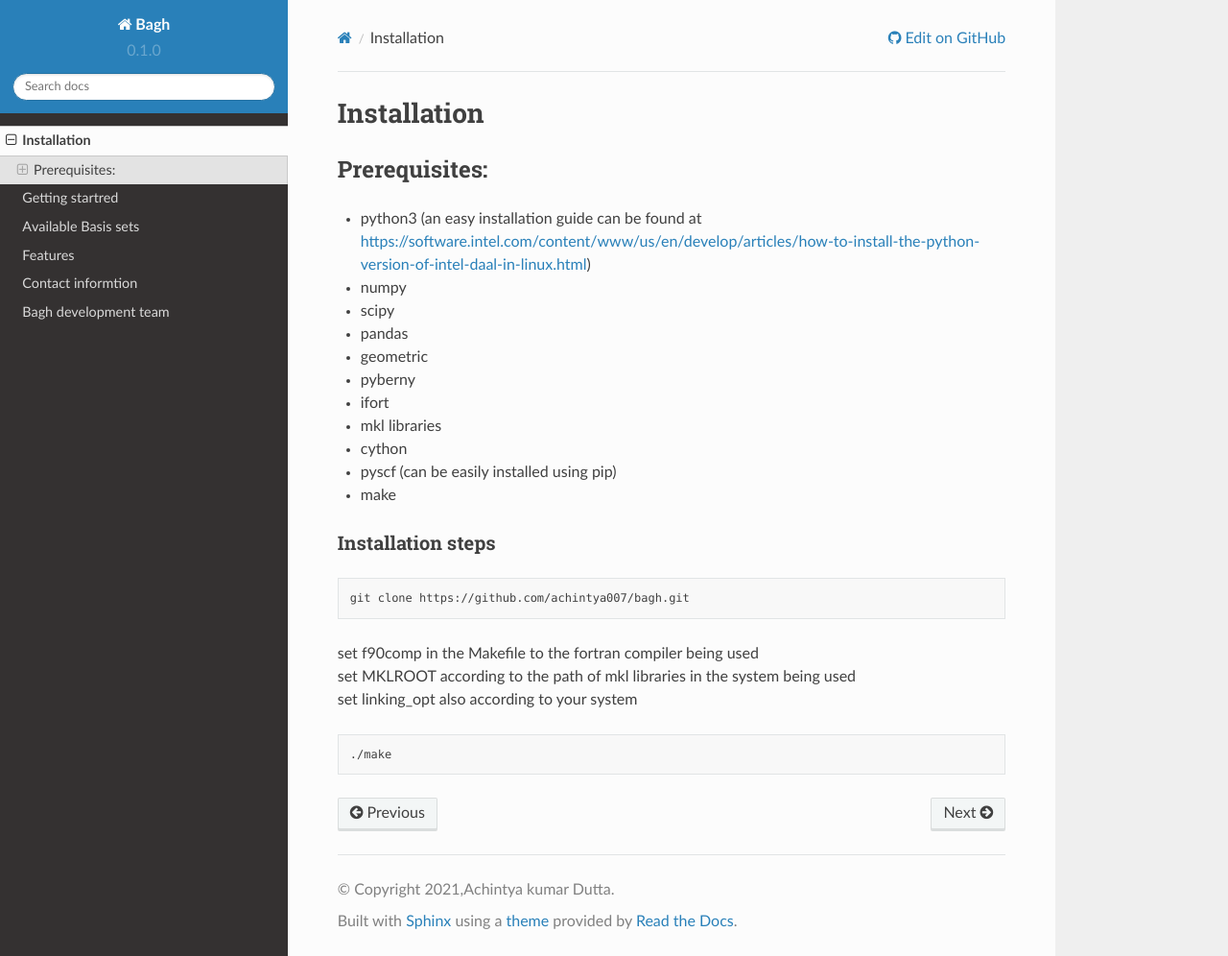
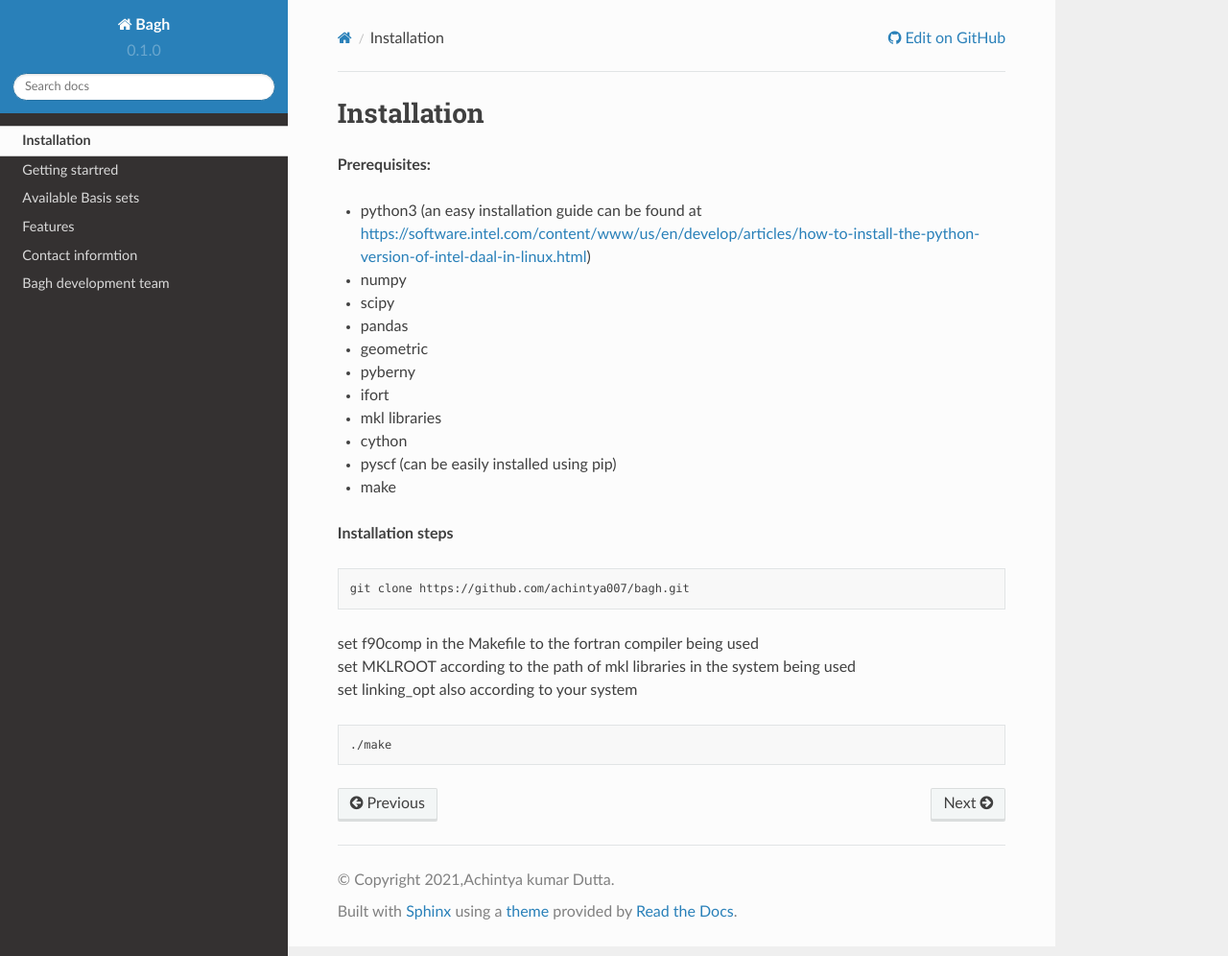
Before and after one commit to achintya007/bagh_doc, a Sphinx documentation site: the page built from docs/source/usage.rst, in a window 1280 px wide and 996 px high. Shown: the whole window at 96% size. Built offline with Sphinx 7.4.7 and the Read the Docs theme 2.0.0, drawn with Linux system fonts in a browser that asks for light colours.

Commit message:
Update usage.rst

```diff
--- a/docs/source/usage.rst
+++ b/docs/source/usage.rst
@@ -22,8 +21,8 @@
 
 
 
-Installation steps
-------------------
+**Installation steps**
+
 
 .. code-block:: shell
 
```
Also changed, not shown: other parts of docs/source/usage.rst (+1 -2 lines).
